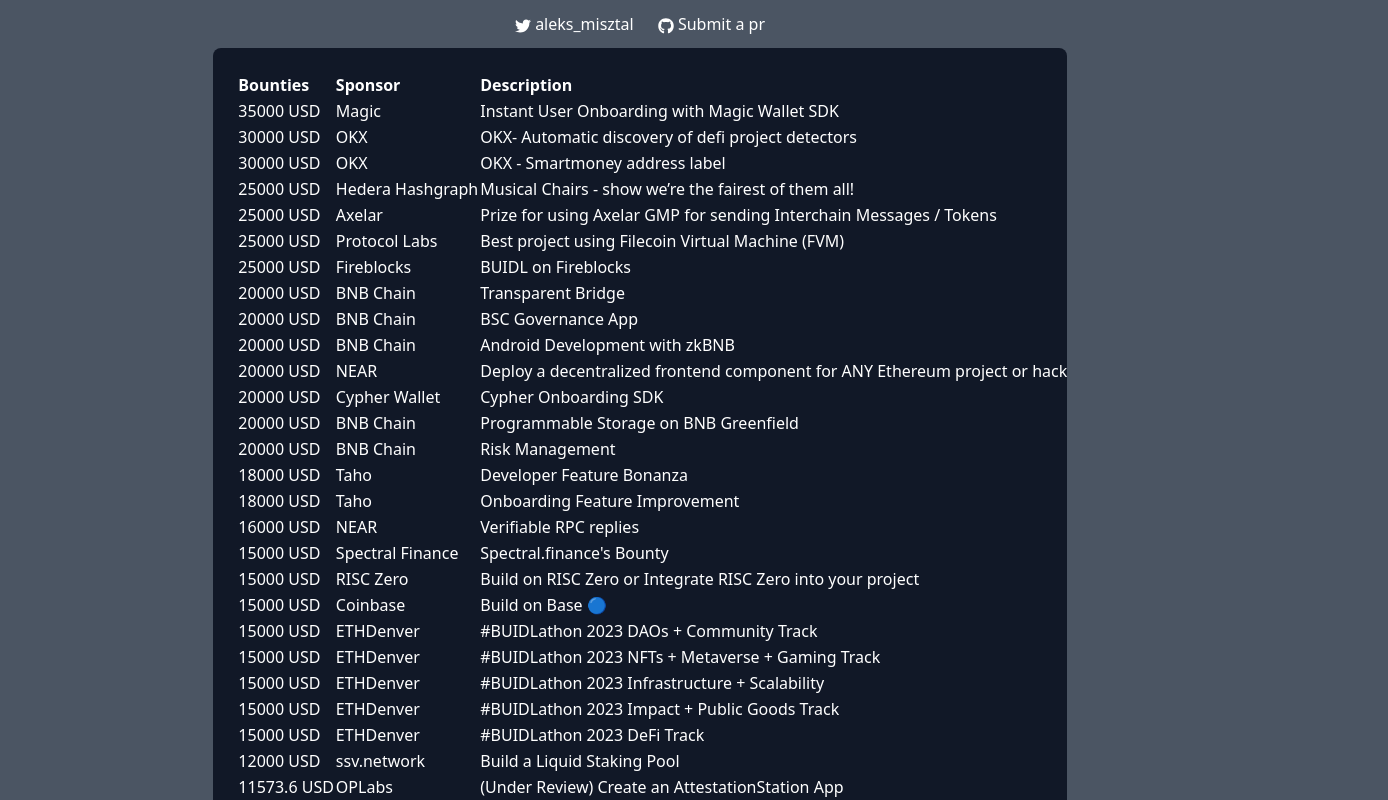
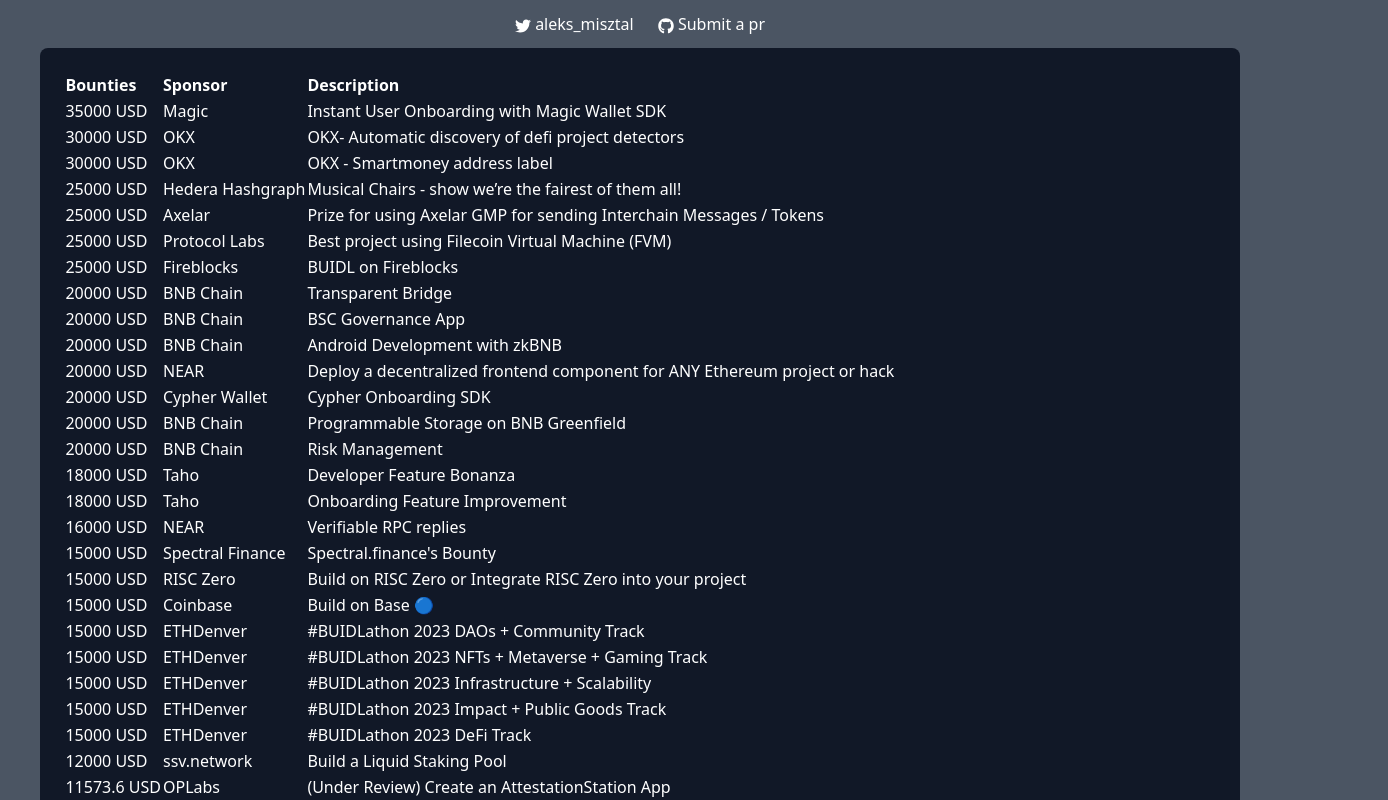
Before and after one commit to AleksanderMisztal/ethdenverbounties, a Next.js app: page / in a window 1280 px wide. Shown: the top 800 px of the page, 1388 px wide, since content can reach past the window. Built offline with nearby package versions, Linux system fonts and the light colour scheme.

Commit message:
fix mobile

```diff
--- a/pages/_document.js
+++ b/pages/_document.js
@@ -23,8 +23,8 @@
     <Html lang="en">
       <Head />
       <Footer />
-      <body className={'bg-gray-600 text-white'}>
-        <main className="container mx-auto xl:w-2/3 p-6 bg-gray-900 rounded-lg">
+      <body className="bg-gray-600 text-white">
+        <main className="mx-auto w-[fit-content] p-6 bg-gray-900 rounded-lg">
           <Main />
           <NextScript />
         </main>
--- a/pages/index.js
+++ b/pages/index.js
@@ -19,24 +19,20 @@
 
 export default function Home({ bounties }) {
   return (
-    <table>
+    <table className="inline-block whitespace-nowrap text-left">
       <thead>
         <tr>
-          <th className="text-left">Bounties</th>
-          <th className="text-left">Sponsor</th>
-          <th className="text-left">Description</th>
+          <th>Bounties</th>
+          <th>Sponsor</th>
+          <th>Description</th>
         </tr>
       </thead>
       <tbody>
         {bounties.map((project) => (
           <tr key={project.id}>
-            <td className="text-left font-normal whitespace-nowrap">
-              {project.rewards} USD
-            </td>
-            <td className="text-left font-normal whitespace-nowrap">
-              {project.org}
-            </td>
-            <td className="text-left font-normal whitespace-nowrap">
+            <td className="font-normal">{project.rewards} USD</td>
+            <td className="font-normal">{project.org}</td>
+            <td className="font-normal">
               <a href={`/bounty/${project.id}`}>{project.name}</a>
             </td>
           </tr>
```
